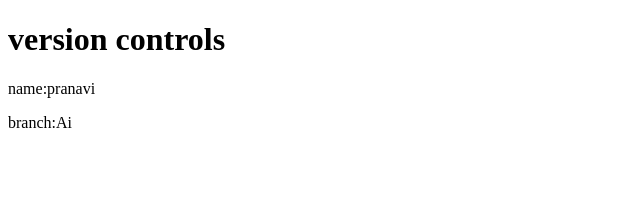
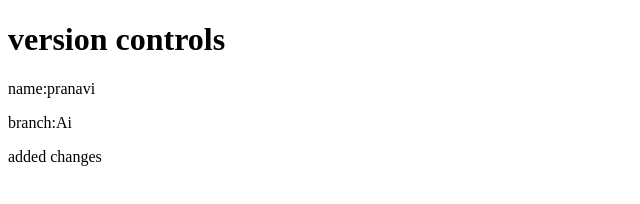
Before and after one commit to pranavika-bestha/Q_2, a plain HTML site: page index.html in a window 1280 px wide. Shown: the whole page, without its empty margins (0-640 px from the left). Drawn offline with Linux system fonts and the light colour scheme.

Commit message:
changed version of code

```diff
--- a/index.html
+++ b/index.html
@@ -9,5 +9,6 @@
       <h1>version controls</h1>
       <p>name:pranavi</p>
       <p>branch:Ai</p>
+      <p>added changes</p>
 </body>
 </html>
```
